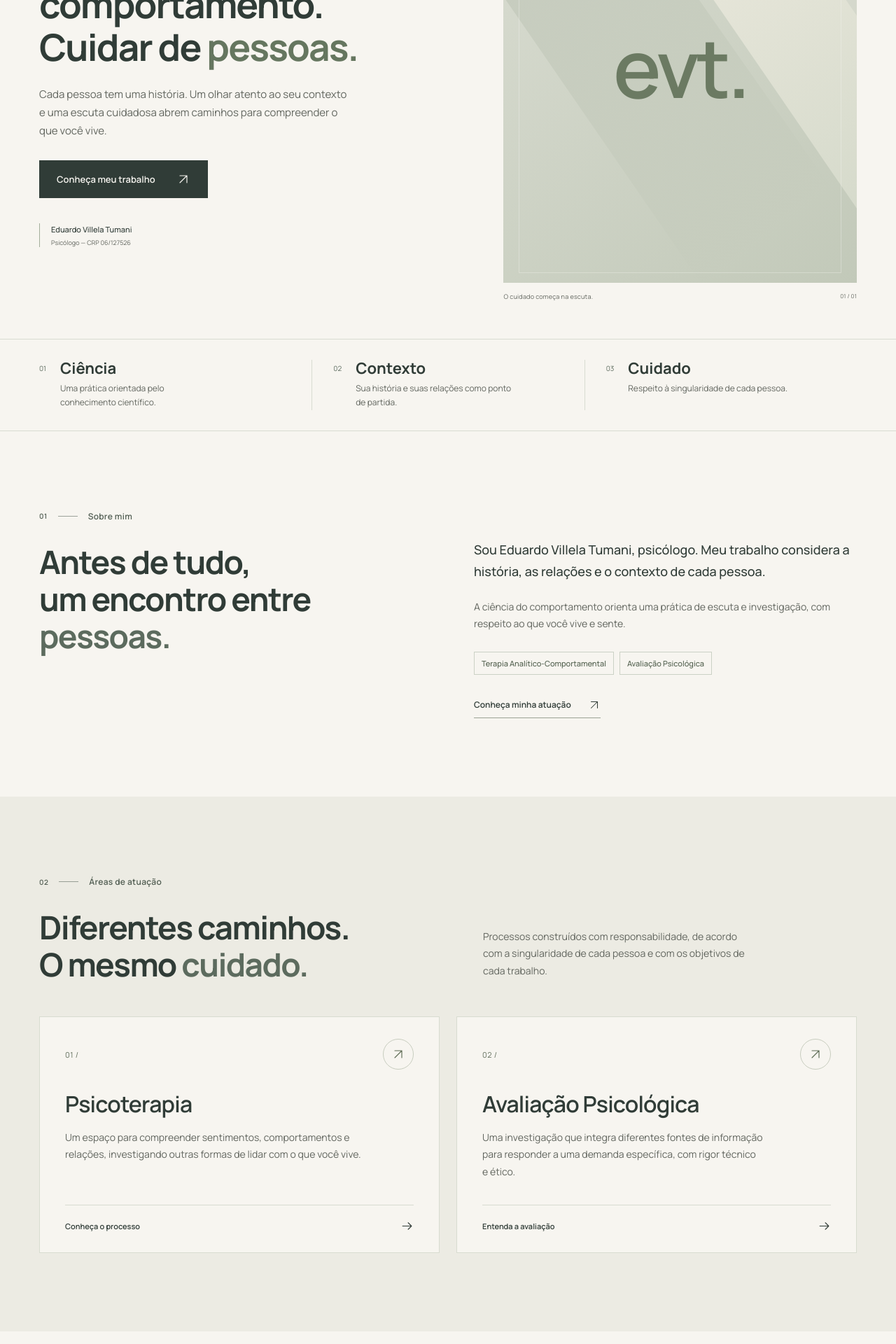
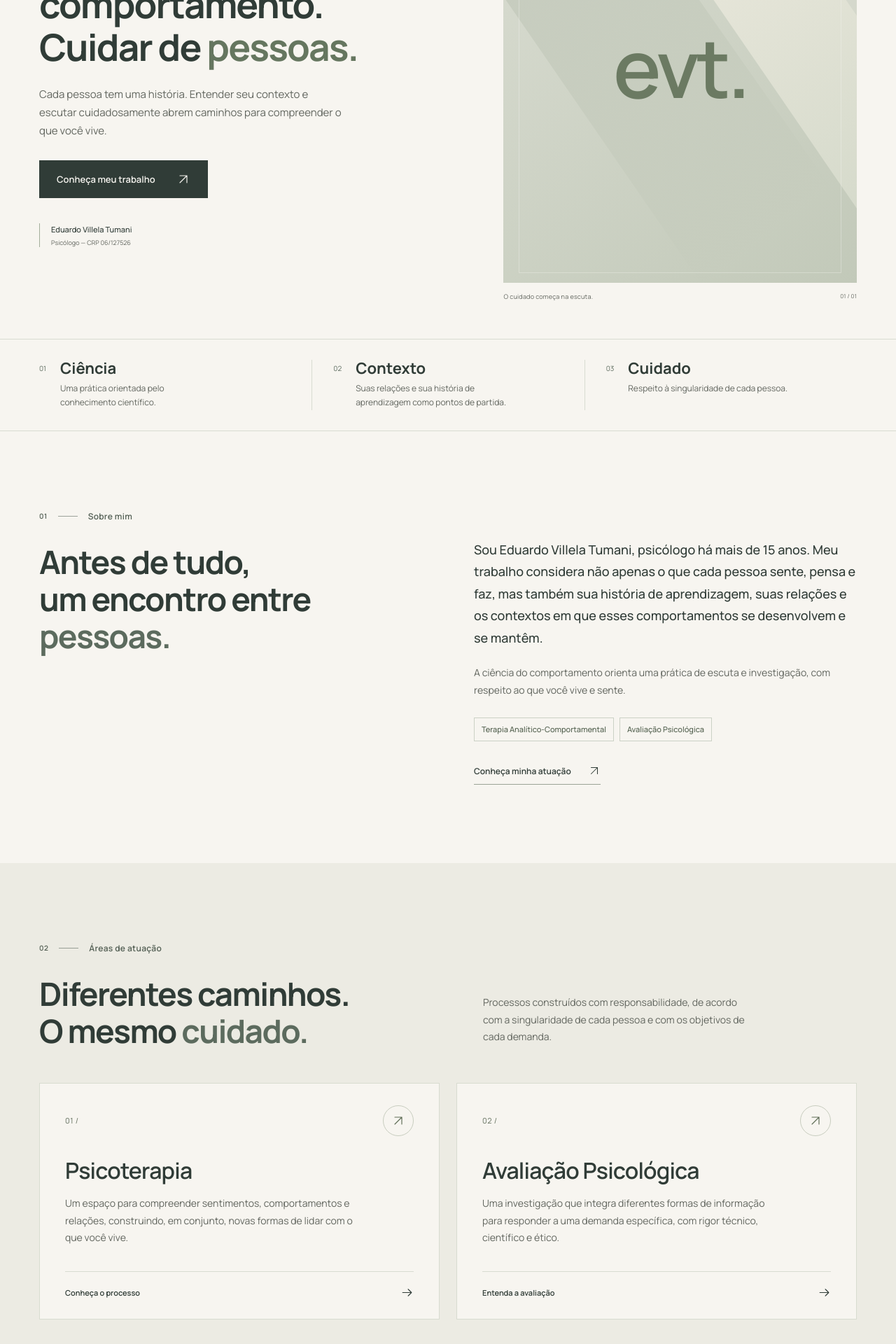
Before and after one commit to eduardotumani04/sitepsicologia, a Next.js app: page / in a window 1280 px wide. Shown: the part 380-2300 px from the top of the page at 70% size. Built offline with nearby package versions, Linux system fonts and the light colour scheme; no server answers.

Commit message:
content: revisa sete textos da página inicial

```diff
--- a/src/app/page.tsx
+++ b/src/app/page.tsx
@@ -14,7 +14,7 @@ export default function Home() {
           <div className="hero-copy">
             <p className="hero-eyebrow"><span aria-hidden="true" />Psicologia fundamentada em ciência</p>
             <h1 id="hero-heading">Compreender o<br className="wide-break" /> comportamento.<br />Cuidar de <em>pessoas.</em></h1>
-            <p className="hero-description">Cada pessoa tem uma história. Um olhar atento ao seu contexto e uma escuta cuidadosa abrem caminhos para compreender o que você vive.</p>
+            <p className="hero-description">Cada pessoa tem uma história. Entender seu contexto e escutar cuidadosamente abrem caminhos para compreender o que você vive.</p>
             <Link prefetch={false} className="button button-dark" href="/sobre/">Conheça meu trabalho <Arrow direction="diagonal" /></Link>
             <div className="hero-signature">
               <span className="signature-rule" aria-hidden="true" />
@@ -37,7 +37,7 @@ export default function Home() {
         <div className="container principles-grid">
           {[
             ["01", "Ciência", "Uma prática orientada pelo conhecimento científico."],
-            ["02", "Contexto", "Sua história e suas relações como ponto de partida."],
+            ["02", "Contexto", "Suas relações e sua história de aprendizagem como pontos de partida."],
             ["03", "Cuidado", "Respeito à singularidade de cada pessoa."],
           ].map(([number, title, text]) => <div className="principle" key={number}><span className="principle-number" aria-hidden="true">{number}</span><div><h2>{title}</h2><p>{text}</p></div></div>)}
         </div>
@@ -51,7 +51,7 @@ export default function Home() {
             <EditorialImage position="inicio" />
           </div>
           <div className="about-copy">
-            <p className="lead">Sou Eduardo Villela Tumani, psicólogo. Meu trabalho considera a história, as relações e o contexto de cada pessoa.</p>
+            <p className="lead">Sou Eduardo Villela Tumani, psicólogo há mais de 15 anos. Meu trabalho considera não apenas o que cada pessoa sente, pensa e faz, mas também sua história de aprendizagem, suas relações e os contextos em que esses comportamentos se desenvolvem e se mantêm.</p>
             <p>A ciência do comportamento orienta uma prática de escuta e investigação, com respeito ao que você vive e sente.</p>
             <div className="specialties" aria-label="Especializações"><span>Terapia Analítico-Comportamental</span><span>Avaliação Psicológica</span></div>
             <Link prefetch={false} className="text-link" href="/sobre/">Conheça minha atuação <Arrow direction="diagonal" /></Link>
@@ -63,19 +63,19 @@ export default function Home() {
         <div className="container">
           <div className="section-intro-row">
             <div><SectionLabel number="02">Áreas de atuação</SectionLabel><h2 className="section-heading" id="services-heading">Diferentes caminhos.<br />O mesmo <em>cuidado.</em></h2></div>
-            <p>Processos construídos com responsabilidade, de acordo com a singularidade de cada pessoa e com os objetivos de cada trabalho.</p>
+            <p>Processos construídos com responsabilidade, de acordo com a singularidade de cada pessoa e com os objetivos de cada demanda.</p>
           </div>
           <div className="services-grid">
             <Link prefetch={false} className="service-card" href="/psicoterapia/" aria-labelledby="therapy-title therapy-link">
               <div className="service-card-top"><span className="service-number" aria-hidden="true">01 /</span><span className="service-arrow"><Arrow direction="diagonal" /></span></div>
               <h3 id="therapy-title">Psicoterapia</h3>
-              <p>Um espaço para compreender sentimentos, comportamentos e relações, investigando outras formas de lidar com o que você vive.</p>
+              <p>Um espaço para compreender sentimentos, comportamentos e relações, construindo, em conjunto, novas formas de lidar com o que você vive.</p>
               <span className="service-link" id="therapy-link">Conheça o processo <Arrow /></span>
             </Link>
             <Link prefetch={false} className="service-card" href="/avaliacao-psicologica/" aria-labelledby="assessment-title assessment-link">
               <div className="service-card-top"><span className="service-number" aria-hidden="true">02 /</span><span className="service-arrow"><Arrow direction="diagonal" /></span></div>
               <h3 id="assessment-title">Avaliação Psicológica</h3>
-              <p>Uma investigação que integra diferentes fontes de informação para responder a uma demanda específica, com rigor técnico e ético.</p>
+              <p>Uma investigação que integra diferentes formas de informação para responder a uma demanda específica, com rigor técnico, científico e ético.</p>
               <span className="service-link" id="assessment-link">Entenda a avaliação <Arrow /></span>
             </Link>
           </div>
@@ -93,7 +93,7 @@ export default function Home() {
             <SectionLabel number="03">Minha abordagem</SectionLabel>
             <h2 className="section-heading" id="approach-heading">Ninguém existe<br /><em>fora de uma história.</em></h2>
             <p>A Terapia Analítico-Comportamental busca compreender como o que fazemos, pensamos e sentimos se relaciona com nossas experiências e com o ambiente em que vivemos.</p>
-            <p>A análise funcional investiga em quais situações um comportamento aparece e o que acontece antes e depois dele. Junto à história de aprendizagem, ajuda a compreender o papel desses padrões na vida da pessoa.</p>
+            <p>A análise funcional investiga em quais situações um comportamento aparece e o que acontece antes e depois dele. Junto à história de aprendizagem, ajuda a compreender o papel desses padrões na vida da pessoa e a identificar condições que favoreçam sua mudança.</p>
             <Link prefetch={false} className="text-link" href="/psicoterapia/">Saiba mais sobre a psicoterapia <Arrow direction="diagonal" /></Link>
           </div>
         </div>
```
